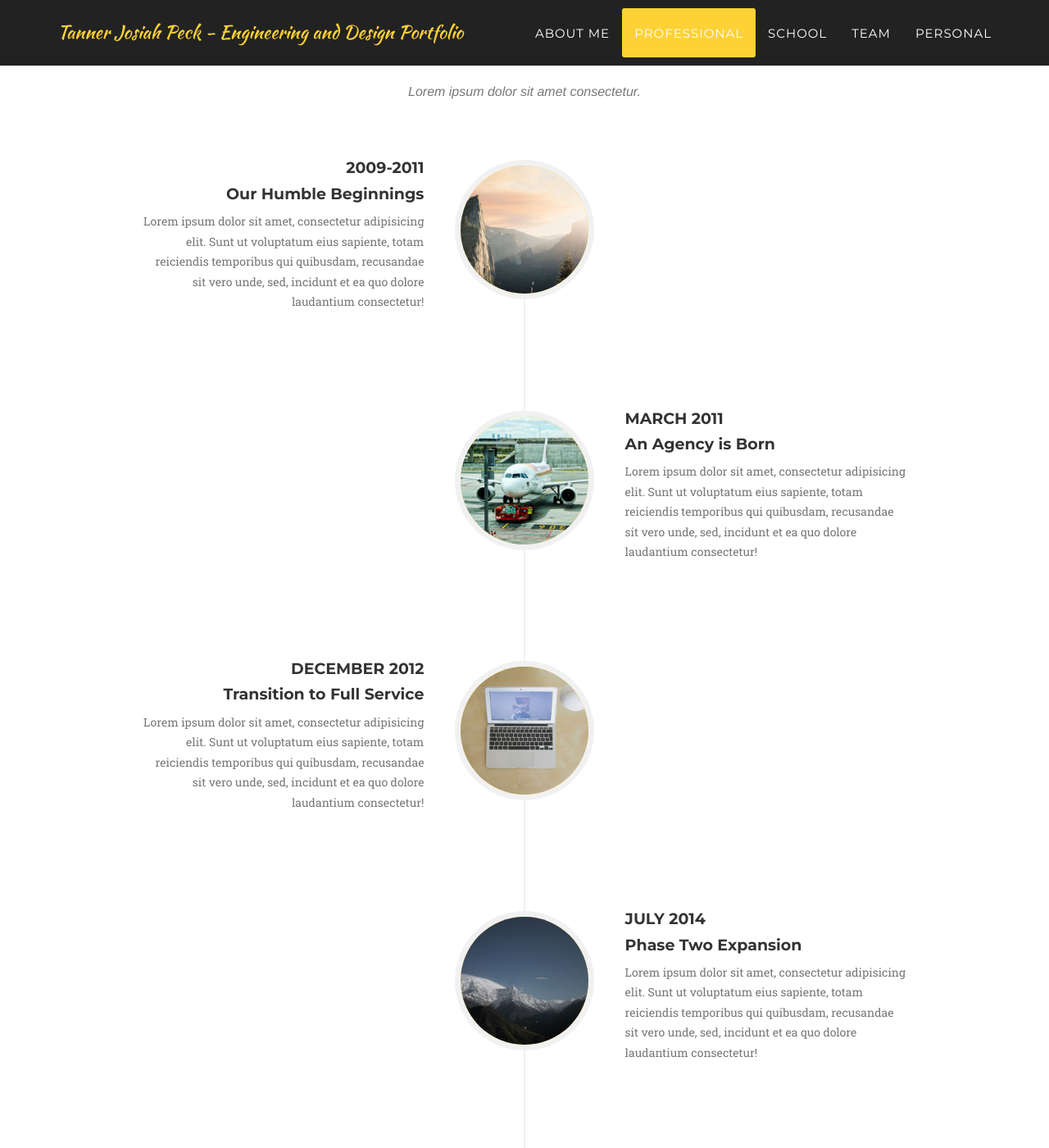
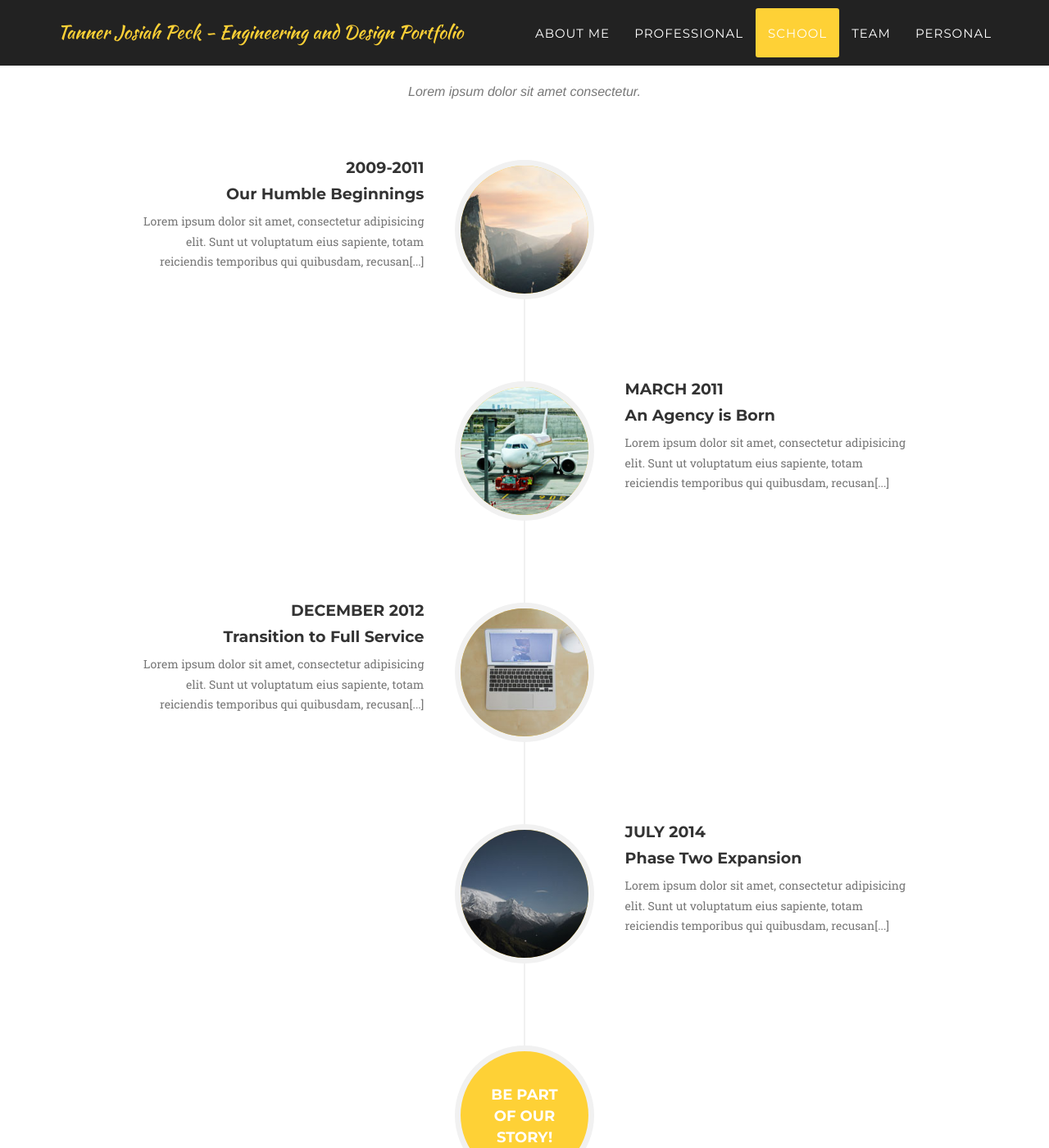
Before and after one commit to Tjpeck14/test2, a Jekyll site: the page built from index.html, in a window 1280 px wide and 1400 px high, scrolled down 2804 px. Shown: the whole window at 82% size. Built offline with Jekyll 4.4.1, drawn with Linux system fonts in a browser that asks for light colours; some web fonts are replaced.

Commit message:
Update about.html

```diff
--- a/_includes/about.html
+++ b/_includes/about.html
@@ -1,9 +1,9 @@
-<!-- About Section -->
-    <section id="about">
+<!-- School Section -->
+    <section id="school">
         <div class="container">
             <div class="row">
                 <div class="col-lg-12 text-center">
-                    <h2 class="section-heading">About</h2>
+                    <h2 class="section-heading">School</h2>
                     <h3 class="section-subheading text-muted">Lorem ipsum dolor sit amet consectetur.</h3>
                 </div>
             </div>
@@ -20,7 +20,7 @@
                                     <h4 class="subheading">Our Humble Beginnings</h4>
                                 </div>
                                 <div class="timeline-body">
-                                    <p class="text-muted">Lorem ipsum dolor sit amet, consectetur adipisicing elit. Sunt ut voluptatum eius sapiente, totam reiciendis temporibus qui quibusdam, recusandae sit vero unde, sed, incidunt et ea quo dolore laudantium consectetur!</p>
+                                    <p class="text-muted">Lorem ipsum dolor sit amet, consectetur adipisicing elit. Sunt ut voluptatum eius sapiente, totam reiciendis temporibus qui quibusdam, recusan[...]</p>
                                 </div>
                             </div>
                         </li>
@@ -34,7 +34,7 @@
                                     <h4 class="subheading">An Agency is Born</h4>
                                 </div>
                                 <div class="timeline-body">
-                                    <p class="text-muted">Lorem ipsum dolor sit amet, consectetur adipisicing elit. Sunt ut voluptatum eius sapiente, totam reiciendis temporibus qui quibusdam, recusandae sit vero unde, sed, incidunt et ea quo dolore laudantium consectetur!</p>
+                                    <p class="text-muted">Lorem ipsum dolor sit amet, consectetur adipisicing elit. Sunt ut voluptatum eius sapiente, totam reiciendis temporibus qui quibusdam, recusan[...]</p>
                                 </div>
                             </div>
                         </li>
@@ -48,7 +48,7 @@
                                     <h4 class="subheading">Transition to Full Service</h4>
                                 </div>
                                 <div class="timeline-body">
-                                    <p class="text-muted">Lorem ipsum dolor sit amet, consectetur adipisicing elit. Sunt ut voluptatum eius sapiente, totam reiciendis temporibus qui quibusdam, recusandae sit vero unde, sed, incidunt et ea quo dolore laudantium consectetur!</p>
+                                    <p class="text-muted">Lorem ipsum dolor sit amet, consectetur adipisicing elit. Sunt ut voluptatum eius sapiente, totam reiciendis temporibus qui quibusdam, recusan[...]</p>
                                 </div>
                             </div>
                         </li>
@@ -62,7 +62,7 @@
                                     <h4 class="subheading">Phase Two Expansion</h4>
                                 </div>
                                 <div class="timeline-body">
-                                    <p class="text-muted">Lorem ipsum dolor sit amet, consectetur adipisicing elit. Sunt ut voluptatum eius sapiente, totam reiciendis temporibus qui quibusdam, recusandae sit vero unde, sed, incidunt et ea quo dolore laudantium consectetur!</p>
+                                    <p class="text-muted">Lorem ipsum dolor sit amet, consectetur adipisicing elit. Sunt ut voluptatum eius sapiente, totam reiciendis temporibus qui quibusdam, recusan[...]</p>
                                 </div>
                             </div>
                         </li>
```
